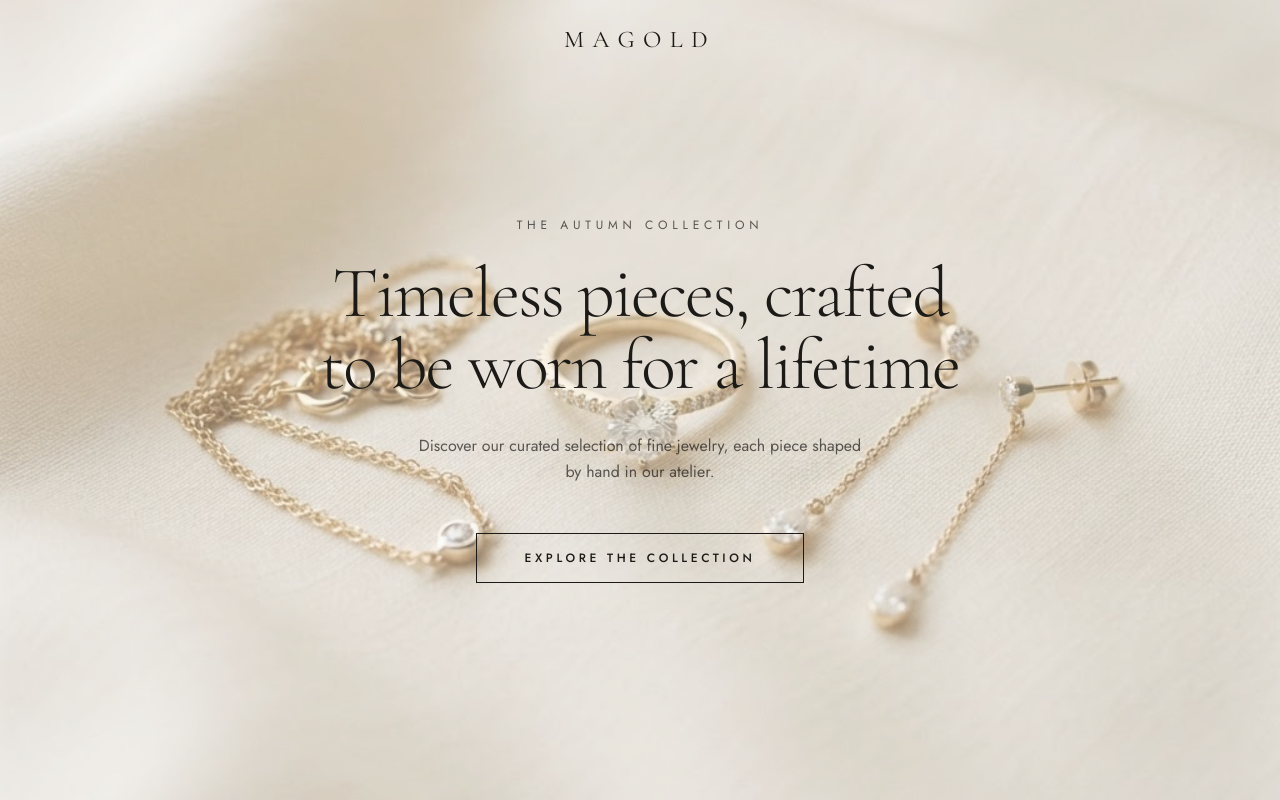
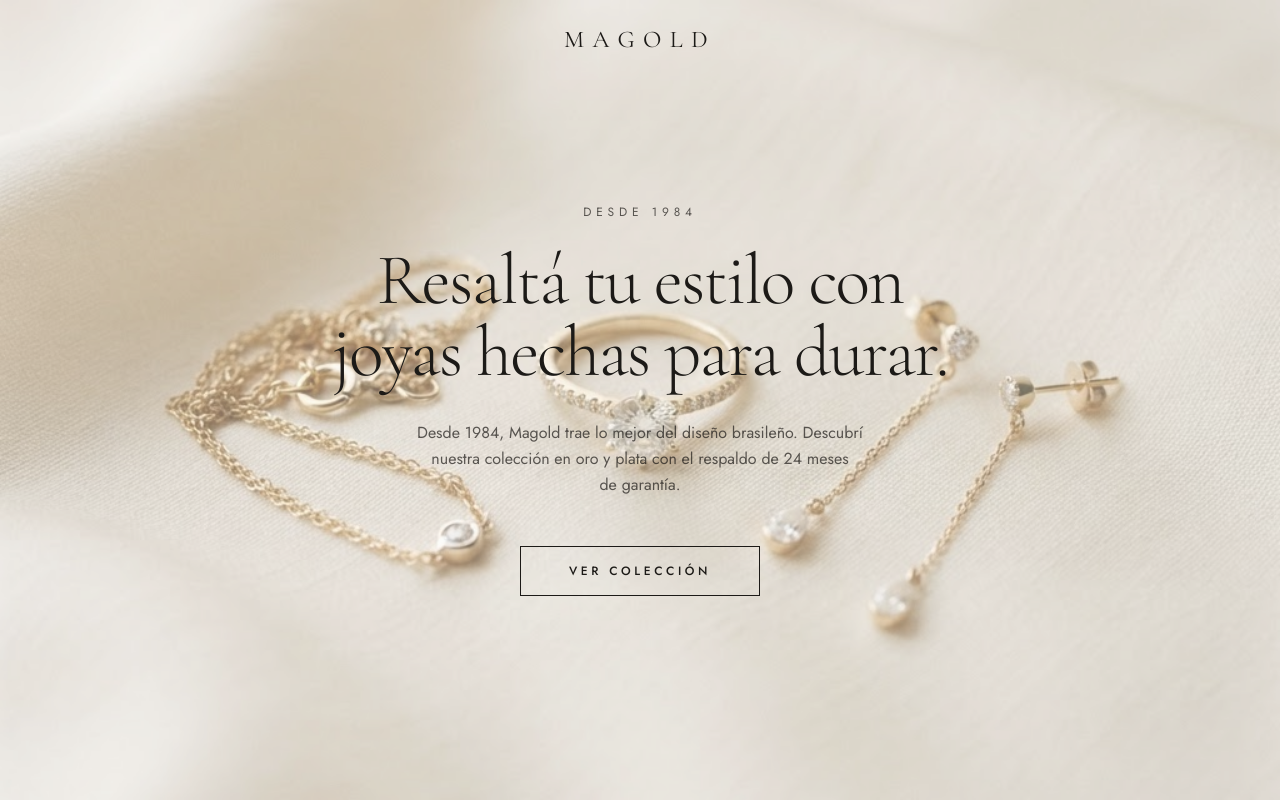
Before and after one commit to rueez22/magold-store, a Next.js app: page / in a window 1280 px wide. Shown: the top 800 px of the page. Built offline with nearby package versions, Linux system fonts and the light colour scheme.

Commit message:
Update auto-slider-banner.tsx

```diff
--- a/components/auto-slider-banner.tsx
+++ b/components/auto-slider-banner.tsx
@@ -24,20 +24,20 @@ export function AutoSliderBanner() {
       <div className="absolute inset-0 bg-ivory/40" />
       <div className="relative z-10 flex min-h-screen flex-col items-center justify-center px-6 text-center">
         <p className="mb-6 animate-fade-up text-xs uppercase tracking-[0.4em] text-charcoal/70">
-          The Autumn Collection
+          Desde 1984
         </p>
         <h1 className="max-w-3xl animate-fade-up text-balance font-serif text-5xl font-light leading-[1.05] tracking-tight text-charcoal sm:text-6xl md:text-7xl">
-          Timeless pieces, crafted to be worn for a lifetime
+          Resaltá tu estilo con joyas hechas para durar.
         </h1>
         <p className="mt-8 max-w-md animate-fade-up text-pretty text-base leading-relaxed text-charcoal/70">
-          Discover our curated selection of fine jewelry, each piece shaped by hand in our atelier.
+          Desde 1984, Magold trae lo mejor del diseño brasileño. Descubrí nuestra colección en oro y plata con el respaldo de 24 meses de garantía.
         </p>
         <Button
           onClick={handleShopClick}
           size="lg"
           className="mt-12 animate-fade-up rounded-none border border-charcoal bg-transparent px-12 py-6 text-xs uppercase tracking-[0.3em] text-charcoal transition-colors hover:bg-charcoal hover:text-ivory"
         >
-          Explore the Collection
+          Ver Colección
         </Button>
       </div>
     </section>
```
